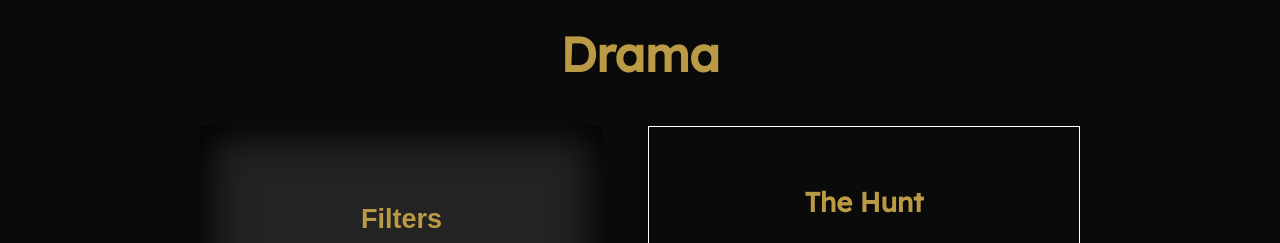
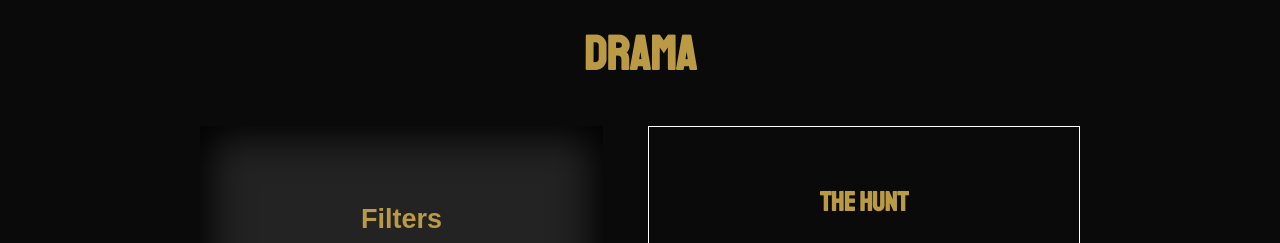
Before and after one commit to Shaireen/CommonPassion, a plain HTML site: page index.html in a window 1280 px wide. Shown: the part 674-917 px from the top of the page. Drawn offline with Linux system fonts and the light colour scheme; a web font is replaced by a local one.

Commit message:
heading font change

```diff
--- a/css/style.css
+++ b/css/style.css
@@ -1,6 +1,6 @@
-@import url("https://fonts.googleapis.com/css?family=Lexend+Deca&display=swap");
+@import url("https://fonts.googleapis.com/css?family=Staatliches&display=swap");
 /* @import url('https://fonts.googleapis.com/css?family=Open+Sans&display=swap'); */
-@import url("https://fonts.googleapis.com/css?family=Lato&display=swap");
+@import url("https://fonts.googleapis.com/css?family=Montserrat&display=swap");
 
 
 * {
@@ -211,7 +211,7 @@ h1 {
     font-size: 3rem;
     color: #bb9a46;
     text-align: center;
-    font-family: 'Lexend Deca', sans-serif;
+    font-family: 'Staatliches', sans-serif;
     line-height: 1;
     margin-top: 2rem;
     margin-bottom: 20px;
@@ -219,7 +219,7 @@ h1 {
 }
 
 h3 {
-    font-family: 'Lexend Deca', sans-serif;
+    font-family: 'Staatliches', sans-serif;
     font-weight: 700;
     text-align: center;
     font-size: 1.7rem;
```
